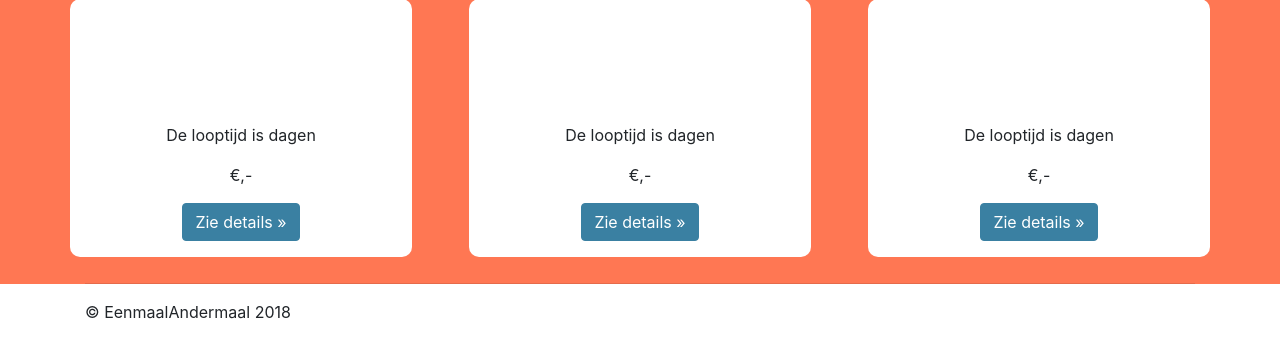
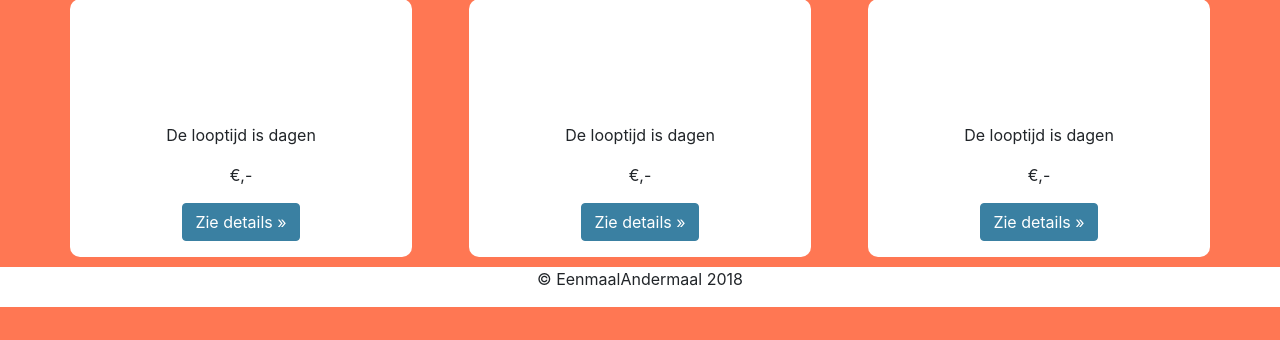
Before and after one commit to noahdingen/I-project, a PHP site: page / in a window 1280 px wide. Shown: the part 693-1033 px from the top of the page. After the commit the page ends 1000 px from the top, so only its background shows below. Run offline with PHP 8.4, Linux system fonts and the light colour scheme; data that the repository does not hold is empty; some libraries are stand-ins or nearby versions.

Commit message:
index nagekeken

```diff
--- a/index.php
+++ b/index.php
@@ -18,7 +18,7 @@ include_once 'PHP_bestanden/veilingenbekijken.php';
         </div>
     </div>
     <div class="container">
-        <!-- Example row of columns -->
+
         <h1 class="display-4">Nieuwste veilingen</h1>
         <div class="row">
               <?php
@@ -28,13 +28,11 @@ include_once 'PHP_bestanden/veilingenbekijken.php';
 
         </div>
 
-        <hr>
-
-    </div> <!-- /container -->
+    </div>
 
 </main>
 
-<footer class="container">
+<footer class="container text-center">
     <p>&copy; EenmaalAndermaal 2018</p>
 </footer>
 
```
